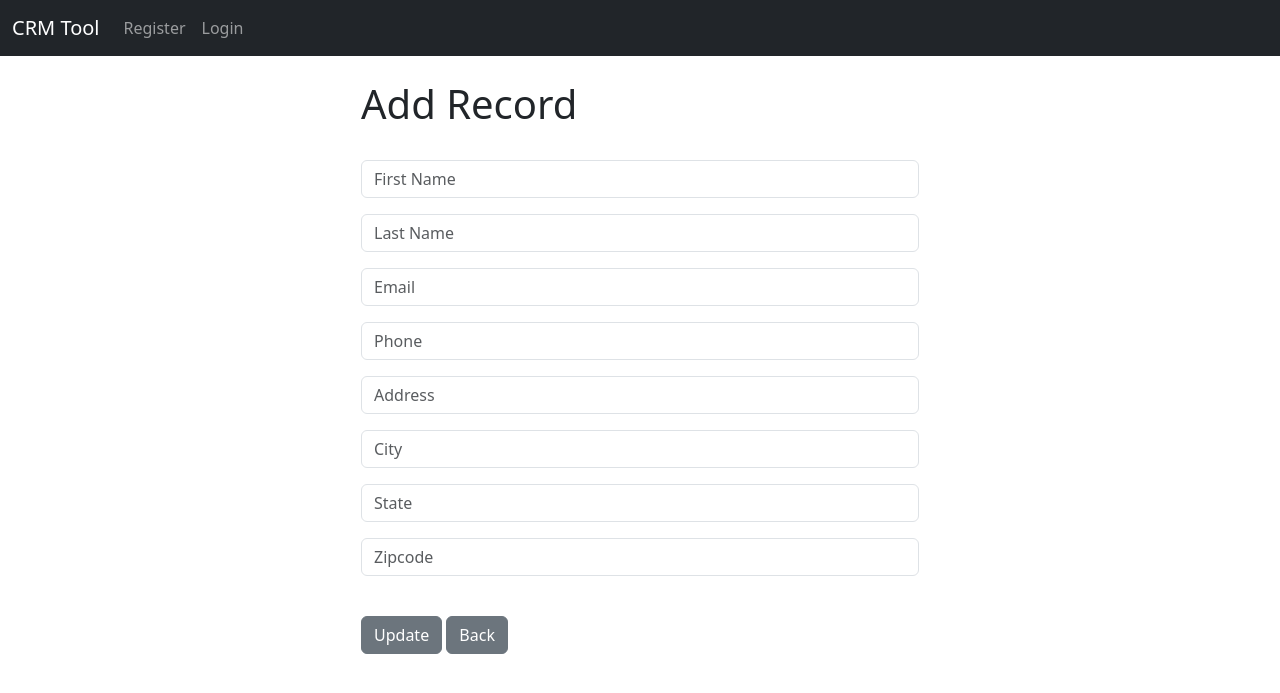
After one commit to yashmina01/CRM, a Django app: template website/templates/update_record.html in a window 1280 px wide. The commit adds this page. Shown: the top 693 px of the page. Run offline with Django 4.2, Linux system fonts and the light colour scheme; the template is opened without the code that fills it: values that come from a table or form of the project are taken from there, others are empty.

Commit message:
Added Update Feature

```diff
--- a/website/templates/record.html
+++ b/website/templates/record.html
@@ -38,7 +38,6 @@
 
 <br/><br/>
 <a href="{% url 'home' %}" class="btn btn-secondary">Back</a>
+<a href="{% url 'update_record' customer_records.id %}" class="btn btn-secondary">Update</a>
 <a href="{% url 'delete_record' customer_records.id %}" class="btn btn-danger">Delete</a>
-{% comment %} <a href="{% url 'update_record' customer_records.id %}" class="btn btn-secondary">Update Record</a> {% endcomment %}
-
 {% endblock content %}
--- /dev/null
+++ b/website/templates/update_record.html
@@ -0,0 +1,16 @@
+{% extends "base.html" %}
+{% block content %}
+
+<div class="col-md-6 offset-md-3">
+<h1>Add Record</h1>
+<br/>
+<form method="post">
+	{% csrf_token %}
+	{{ form.as_p }}
+<br/>
+  <button type="submit" class="btn btn-secondary">Update</button>
+   <a href="{% url 'home' %}" class="btn btn-secondary">Back</a>
+
+</form>
+</div>
+{% endblock content %}
--- a/website/urls.py
+++ b/website/urls.py
@@ -8,4 +8,5 @@ urlpatterns = [
     path('record/<int:pk>', views.customer_records, name='record'),
     path('delete_record/<int:pk>', views.delete_record, name='delete_record'),
     path('add_record/', views.add_record, name='add_record'),
+    path('update_record/<int:pk>', views.update_record, name='update_record'),
 ]
```
Also changed, not shown: website/views.py (+13 -0 lines).
